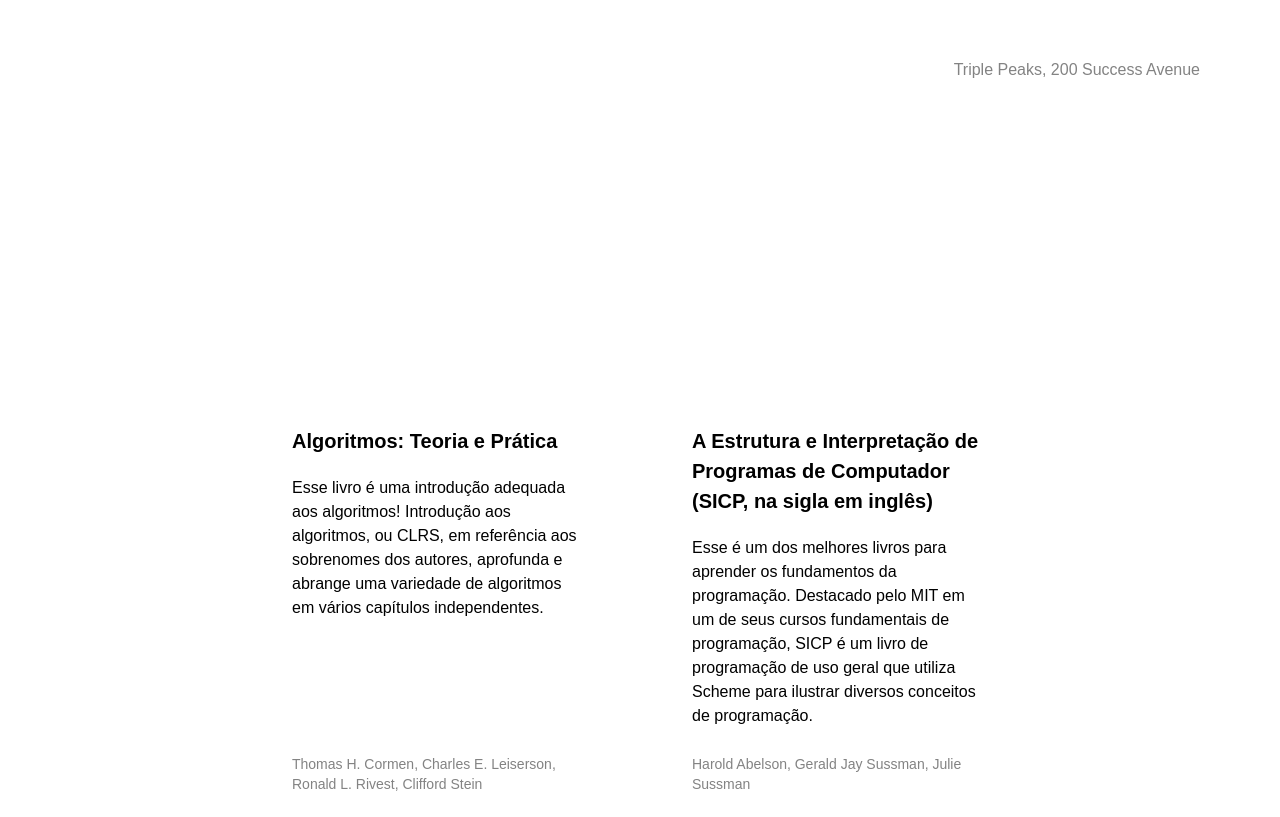
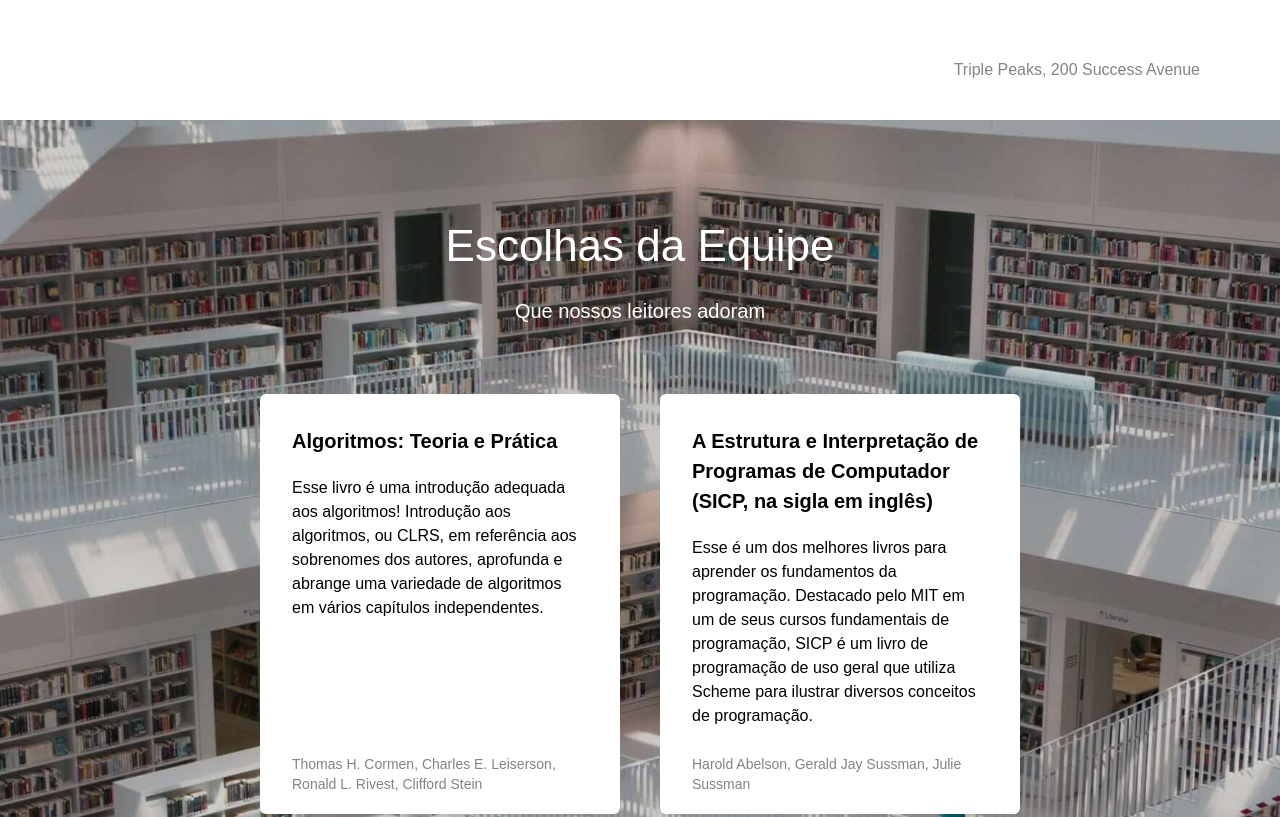
Before and after one commit to hotellimabravo/web_project_library, a plain HTML site: page index.html in a window 1280 px wide. Shown: the part 680-1497 px from the top of the page. Drawn offline with Linux system fonts and the light colour scheme; the site is published under a folder, as on GitHub Pages, so addresses that start at the root find nothing.

```diff
--- a/styles/style.css
+++ b/styles/style.css
@@ -86,7 +86,7 @@
 }
 
 .staff {
-  background-image: url(/images/staff_picks_background.jpg);
+  background-image: url(./../images/staff_picks_background.jpg);
   background-size: cover;
   background-position: center;
   background-repeat: no-repeat;
```
